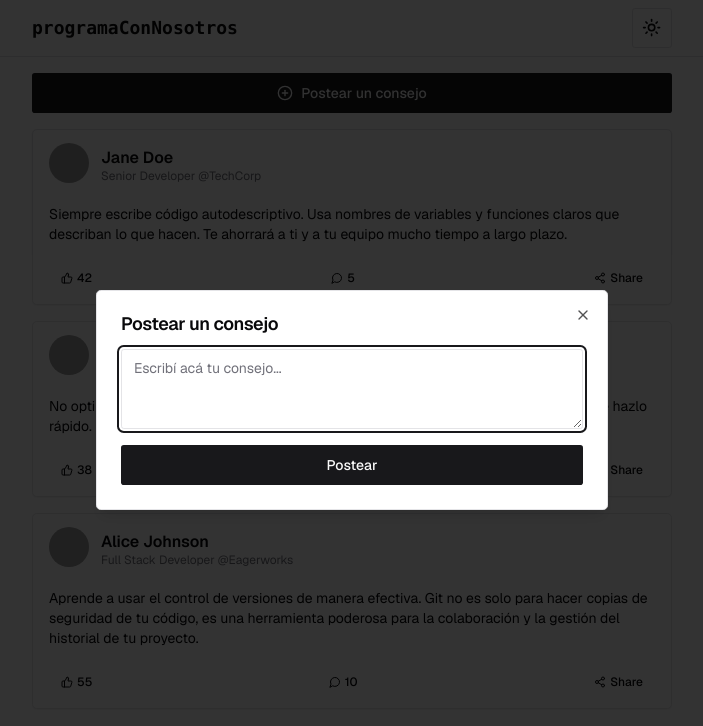
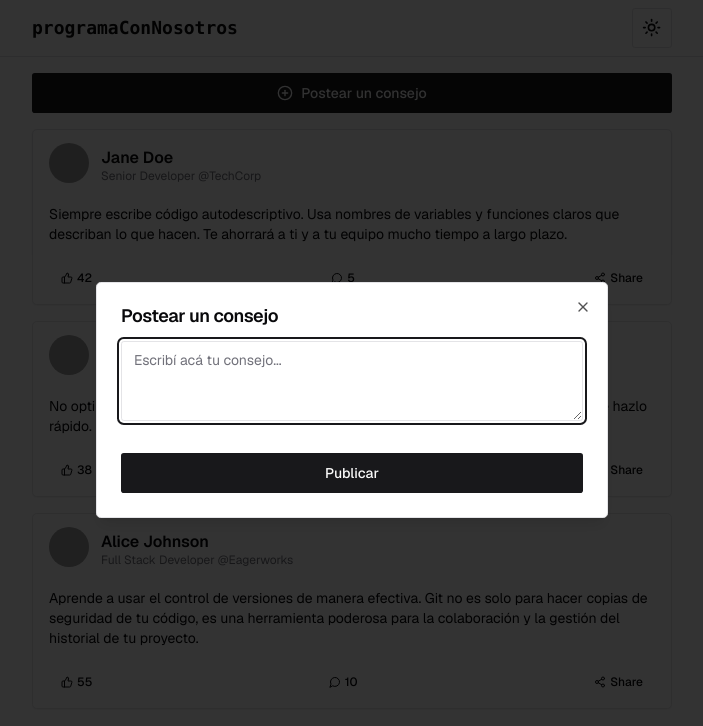
Before and after one commit to programaconnosotros/pcn-website, a Next.js app: page /feed in a window 1280 px wide. Both pictures are taken after a click on the button "Postear un consejo". Shown: the top 726 px of the page, without its empty margins (288-991 px from the left). Built offline with nearby package versions, Linux system fonts and the light colour scheme; grey boxes are pictures that could not be loaded.

Commit message:
feat: add form to create advise

```diff
--- a/src/components/advises/add-advise.tsx
+++ b/src/components/advises/add-advise.tsx
@@ -1,3 +1,5 @@
+'use client';
+
 import { PlusCircle } from 'lucide-react';
 import { Button } from '@/components/ui/button';
 import {
@@ -8,10 +10,38 @@ import {
   DialogTrigger,
 } from '@/components/ui/dialog';
 import { Textarea } from '@/components/ui/textarea';
+import { set, z } from 'zod';
+import { zodResolver } from '@hookform/resolvers/zod';
+import { useForm } from 'react-hook-form';
+import { Form, FormControl, FormField, FormItem, FormMessage } from '@/components/ui/form';
+import { toast } from 'sonner';
+import { useState } from 'react';
+
+const formSchema = z.object({
+  content: z
+    .string()
+    .min(2, { message: 'El consejo debe tener entre 2 y 400 caracteres.' })
+    .max(400, { message: 'El consejo debe tener entre 2 y 400 caracteres.' }),
+});
 
 const AddAdvise = () => {
+  const [dialogOpen, setDialogOpen] = useState(false);
+
+  const form = useForm<z.infer<typeof formSchema>>({
+    resolver: zodResolver(formSchema),
+    defaultValues: {
+      content: '',
+    },
+  });
+
+  function onSubmit(values: z.infer<typeof formSchema>) {
+    form.reset();
+    toast.success('Consejo creado exitosamente!');
+    setDialogOpen(false);
+  }
+
   return (
-    <Dialog>
+    <Dialog open={dialogOpen} onOpenChange={(open) => setDialogOpen(true)}>
       <DialogTrigger asChild>
         <Button className="mb-4 w-full">
           <PlusCircle className="mr-2 h-4 w-4" />
@@ -24,9 +54,27 @@ const AddAdvise = () => {
           <DialogTitle>Postear un consejo</DialogTitle>
         </DialogHeader>
 
-        <Textarea placeholder="Escribí acá tu consejo..." />
+        <Form {...form}>
+          <form onSubmit={form.handleSubmit(onSubmit)} className="space-y-8">
+            <FormField
+              control={form.control}
+              name="content"
+              render={({ field }) => (
+                <FormItem>
+                  <FormControl>
+                    <Textarea placeholder="Escribí acá tu consejo..." {...field} />
+                  </FormControl>
 
-        <Button>Postear</Button>
+                  <FormMessage />
+                </FormItem>
+              )}
+            />
+
+            <Button type="submit" className="w-full">
+              Publicar
+            </Button>
+          </form>
+        </Form>
       </DialogContent>
     </Dialog>
   );
```
